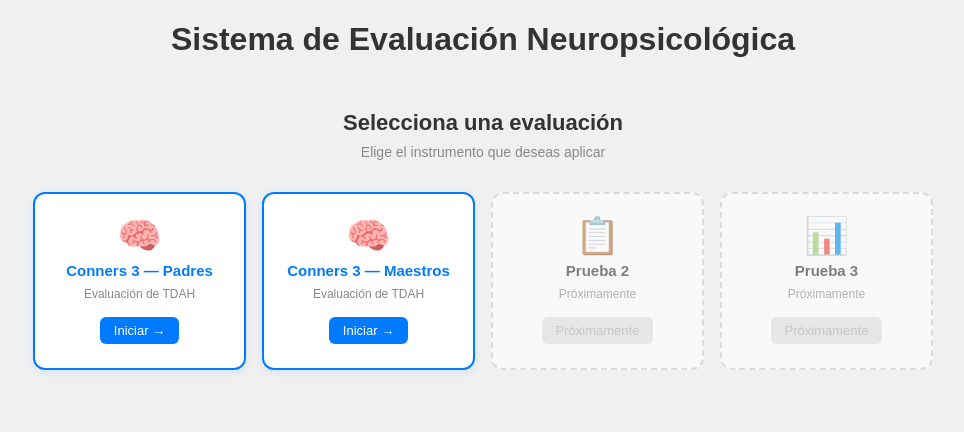
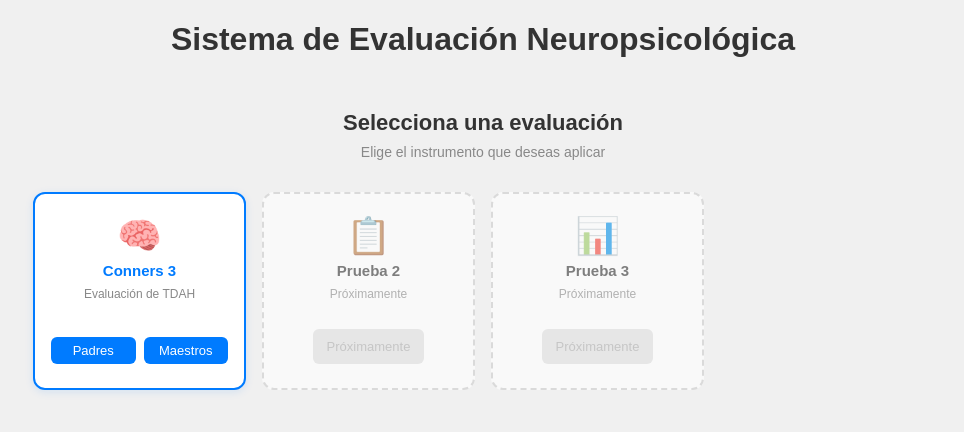
Before and after one commit to JackMortDT/conners, a React (Vite) app: page / in a window 1280 px wide. Shown: the top 432 px of the page, without its empty margins (157-1121 px from the left). Built offline with nearby package versions, Linux system fonts and the light colour scheme.

Commit message:
feat: show Padres/Maestros as two buttons inside single Conners card

```diff
--- a/src/App.css
+++ b/src/App.css
@@ -648,13 +648,20 @@
   margin: 0;
 }
 
+.test-card-actions {
+  display: flex;
+  gap: 8px;
+  margin-top: 8px;
+  width: 100%;
+}
+
 .test-card-action {
-  margin-top: 8px;
   padding: 6px 14px;
   font-size: 13px;
   border-radius: 6px;
   border: none;
   cursor: pointer;
+  flex: 1;
 }
 
 .test-card.available .test-card-action {
--- a/src/components/TestSelector.jsx
+++ b/src/components/TestSelector.jsx
@@ -1,17 +1,14 @@
 const TESTS = [
   {
-    id: 'conners-parents',
+    id: 'conners',
     icon: '🧠',
-    label: 'Conners 3 — Padres',
+    label: 'Conners 3',
     description: 'Evaluación de TDAH',
     available: true,
-  },
-  {
-    id: 'conners-teachers',
-    icon: '🧠',
-    label: 'Conners 3 — Maestros',
-    description: 'Evaluación de TDAH',
-    available: true,
+    versions: [
+      { id: 'conners-parents',  label: 'Padres' },
+      { id: 'conners-teachers', label: 'Maestros' },
+    ],
   },
   {
     id: 'test2',
@@ -36,7 +33,7 @@
       Elige el instrumento que deseas aplicar
     </p>
     <div className="test-selector-grid">
-      {TESTS.map(({ id, icon, label, description, available }) => (
+      {TESTS.map(({ id, icon, label, description, available, versions }) => (
         <div
           key={id}
           className={`test-card ${available ? 'available' : 'unavailable'}`}
@@ -44,13 +41,23 @@
           <div className="test-card-icon">{icon}</div>
           <div className="test-card-label">{label}</div>
           <p className="test-card-description">{description}</p>
-          <button
-            className="test-card-action"
-            disabled={!available}
-            onClick={available ? () => onSelect(id) : undefined}
-          >
-            {available ? 'Iniciar →' : 'Próximamente'}
-          </button>
+          {available && versions ? (
+            <div className="test-card-actions">
+              {versions.map((v) => (
+                <button
+                  key={v.id}
+                  className="test-card-action"
+                  onClick={() => onSelect(v.id)}
+                >
+                  {v.label}
+                </button>
+              ))}
+            </div>
+          ) : (
+            <button className="test-card-action" disabled>
+              Próximamente
+            </button>
+          )}
         </div>
       ))}
     </div>
```
